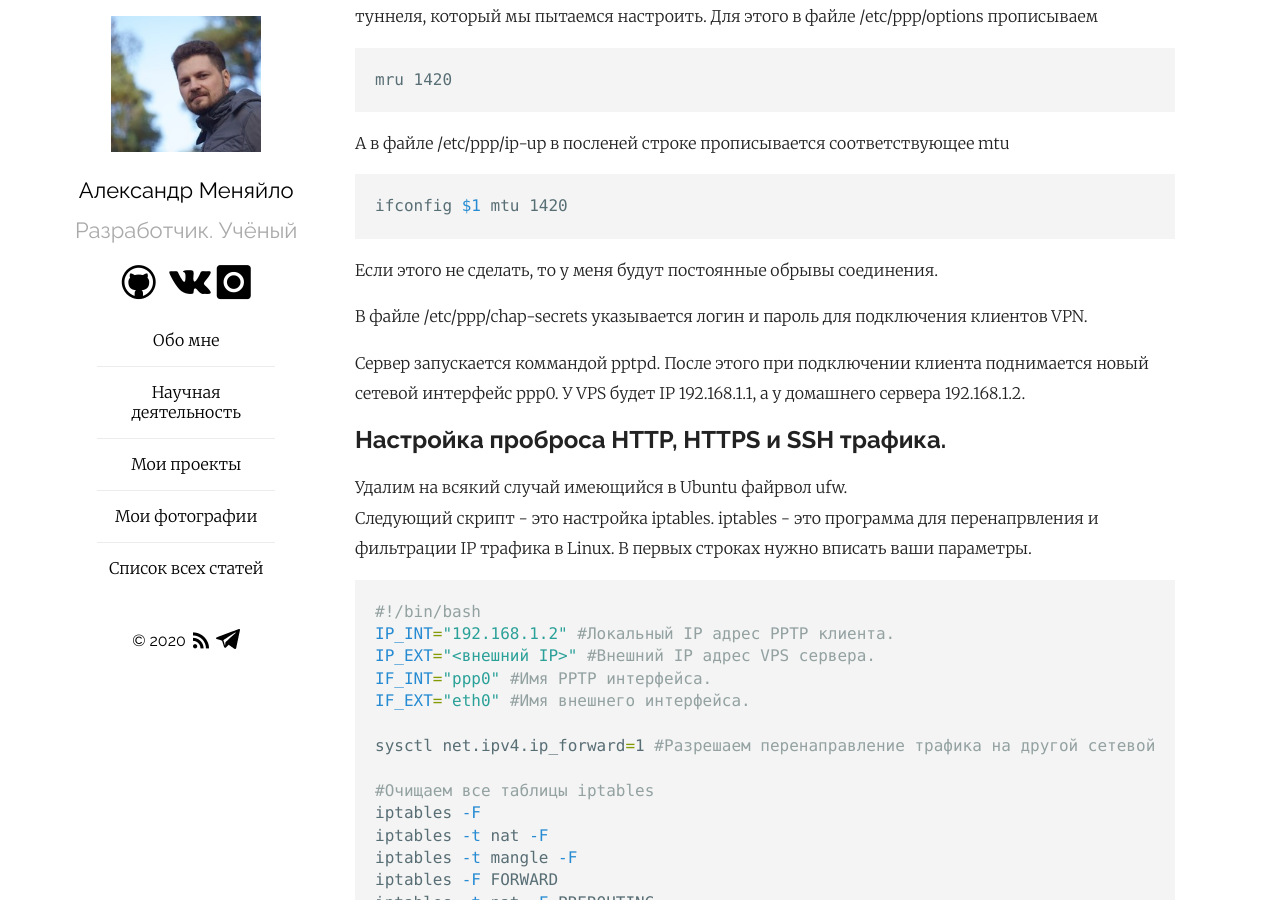
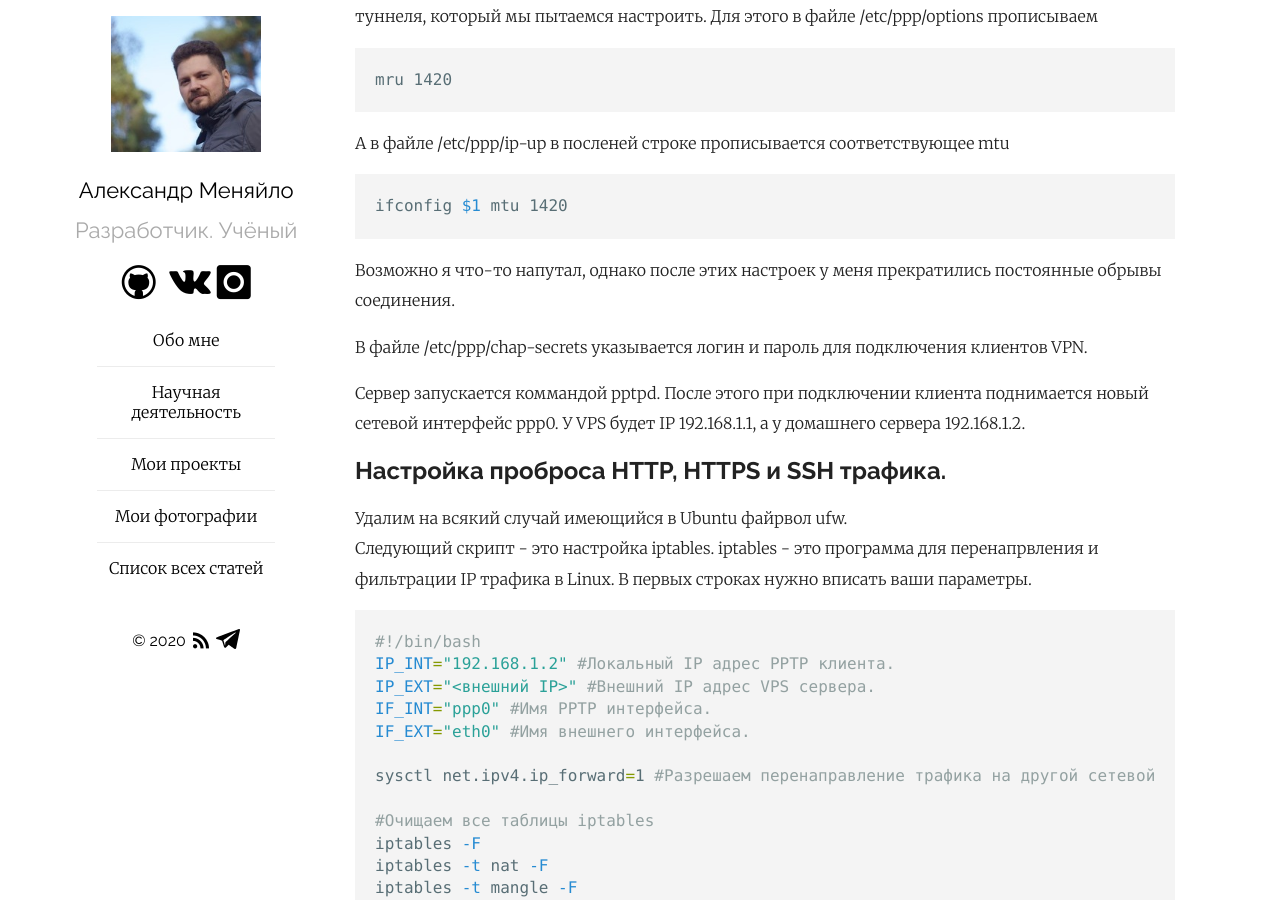
Before and after one commit to Mendeo/mendeo.github.io, a Jekyll site: the page built from _posts/2020-05-04-nastrojka-vps.md, in a window 1280 px wide and 900 px high, scrolled down 1752 px. Built offline with Jekyll 4.4.1, drawn with Linux system fonts in a browser that asks for light colours; comment, search, counter and statistics services are not loaded; part of the change alters nothing that is shown; some of the changed text lies outside the part shown.

````diff
--- a/_posts/2020-05-04-nastrojka-vps.md
+++ b/_posts/2020-05-04-nastrojka-vps.md
@@ -2,7 +2,7 @@
 layout: post
 title: Настройка VPS для проброса портов на домашний веб сервер
 date: 2020-05-04 18:43:00 +03
-modified: 2020-11-06 16:26:00 +03
+modified: 2020-11-06 16:34:00 +03
 categories: linux vps
 tags: [vps, iptables, проброс портов, linux]
 excerpt_separator: <a name="cut"></a>
@@ -71,7 +71,7 @@ mru 1420
 ifconfig $1 mtu 1420
 ```
 
-Если этого не сделать, то у меня будут постоянные обрывы соединения.
+Возможно я что-то напутал, однако после этих настроек у меня прекратились постоянные обрывы соединения.
 
 В файле /etc/ppp/chap-secrets указывается логин и пароль для подключения клиентов VPN.
 
@@ -173,7 +173,7 @@ require-mppe-128
 **/etc/ppp/peers/vps**
 
 ```bash
-pty "pptp <ip VPS> --nolaunchpppd"
+pty "pptp <ip VPS> --nolaunchpppd --timeout 0.1 --loglevel 0"
 name "<логин>"
 remotename pptp
 require-mppe-128
````
